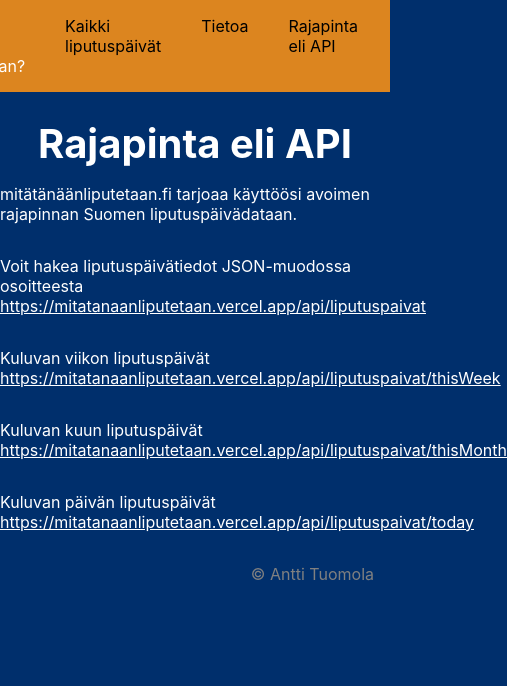
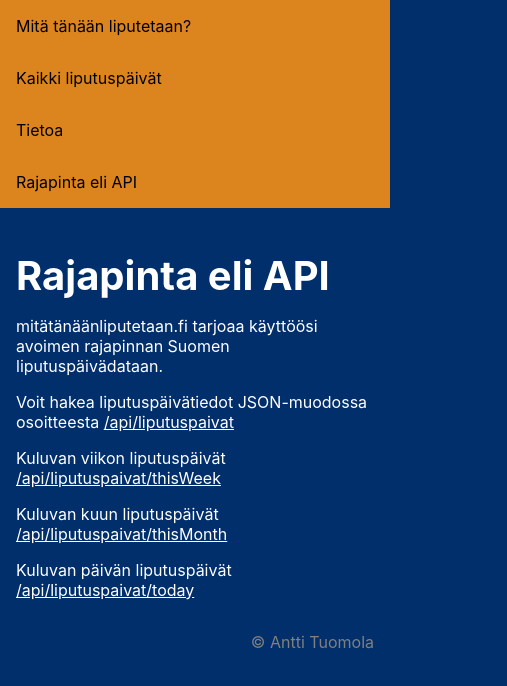
Before and after one commit to anttituomola/mita-tanaan-liputetaan, a Next.js app: page /rajapinta-api in a window 390 px wide. Shown: the top 686 px of the page, 507 px wide, since content can reach past the window. Built offline with nearby package versions, Linux system fonts and the light colour scheme.

Commit message:
menu styles on mobile

```diff
--- a/pages/rajapinta-api.js
+++ b/pages/rajapinta-api.js
@@ -1,14 +1,39 @@
+
+import { liputuspaivat } from "../liputuspaivat"
+import Link from "next/link"
+import dayjs from "dayjs"
+import Head from "next/head"
 
 const api = () => {
+    <Head>
+        <title>Kaikki Suomen liputuspäivät: mitätänäänliputetaan.fi</title>
+        <meta name="title" content="Mitä tänään liputetaan? Kaikki Suomen liputuspäivät!" />
+        <meta name="description" content="Katso, mikä liputuspäivä tänään on? Lista kaikista Suomen liputuspäivistä, lisätiedot ja Wikipedia-linkit!" />
+
+        <meta property="og:type" content="website" />
+        <meta property="og:url" content="https://mitatanaanliputetaan.vercel.app/" />
+        <meta property="og:title" content="Mitä tänään liputetaan?" />
+        <meta property="og:description" content="Katso, mikä liputuspäivä tänään on? Lista kaikista Suomen liputuspäivistä, lisätiedot ja Wikipedia-linkit!" />
+        <meta property="og:image" content="mita_tanaan_liputetaan.png" />
+
+        <meta property="twitter:card" content="summary_large_image" />
+        <meta property="twitter:url" content="https://mitatanaanliputetaan.vercel.app/" />
+        <meta property="twitter:title" content="Mitä tänään liputetaan?" />
+        <meta property="twitter:description" content="Katso, mikä liputuspäivä tänään on? Lista kaikista Suomen liputuspäivistä, lisätiedot ja Wikipedia-linkit!" />
+        <meta property="twitter:image" content="mita_tanaan_liputetaan.png" />
+    </Head>
+
     return (
         <div>
-            <main className="container2">
-                <h1>Rajapinta eli API</h1>
-                <p>mitätänäänliputetaan.fi tarjoaa käyttöösi avoimen rajapinnan Suomen liputuspäivädataan.</p>
-                <p>Voit hakea liputuspäivätiedot JSON-muodossa osoitteesta <a href="https://mitatanaanliputetaan.vercel.app/api/liputuspaivat">https://mitatanaanliputetaan.vercel.app/api/liputuspaivat</a></p>
-                <p>Kuluvan viikon liputuspäivät <a href="https://mitatanaanliputetaan.vercel.app/api/liputuspaivat/thisWeek">https://mitatanaanliputetaan.vercel.app/api/liputuspaivat/thisWeek</a></p>
-                <p>Kuluvan kuun liputuspäivät <a href="https://mitatanaanliputetaan.vercel.app/api/liputuspaivat/thisMonth">https://mitatanaanliputetaan.vercel.app/api/liputuspaivat/thisMonth</a></p>
-                <p>Kuluvan päivän liputuspäivät <a href="https://mitatanaanliputetaan.vercel.app/api/liputuspaivat/today">https://mitatanaanliputetaan.vercel.app/api/liputuspaivat/today</a></p>
+            <main className="container">
+                <div className="breakRows">
+                    <h1>Rajapinta eli API</h1>
+                    <p>mitätänäänliputetaan.fi tarjoaa käyttöösi avoimen rajapinnan Suomen liputuspäivädataan.</p>
+                    <p>Voit hakea liputuspäivätiedot JSON-muodossa osoitteesta <a href="https://mitatanaanliputetaan.vercel.app/api/liputuspaivat">/api/liputuspaivat</a></p>
+                    <p>Kuluvan viikon liputuspäivät <a href="https://mitatanaanliputetaan.vercel.app/api/liputuspaivat/thisWeek">/api/liputuspaivat/thisWeek</a></p>
+                    <p>Kuluvan kuun liputuspäivät <a href="https://mitatanaanliputetaan.vercel.app/api/liputuspaivat/thisMonth">/api/liputuspaivat/thisMonth</a></p>
+                    <p>Kuluvan päivän liputuspäivät <a href="https://mitatanaanliputetaan.vercel.app/api/liputuspaivat/today">/api/liputuspaivat/today</a></p>
+                </div>
             </main>
 
         </div>
--- a/styles/globals.css
+++ b/styles/globals.css
@@ -37,6 +37,10 @@ a {
     max-width: 960px;
     margin: 0 auto;
   }
+
+.breakRows {
+    word-wrap: break-word;
+}
 
 h1 {
   color: white;
@@ -133,6 +137,9 @@ ul {
 }
 @media screen and (max-width: 400px) {
   .navbar {
-    gap: 0.5em;
+    gap: 0em;
+    flex-direction: column;
+    margin: 0;
+    padding: 0;
   }
 }
```
